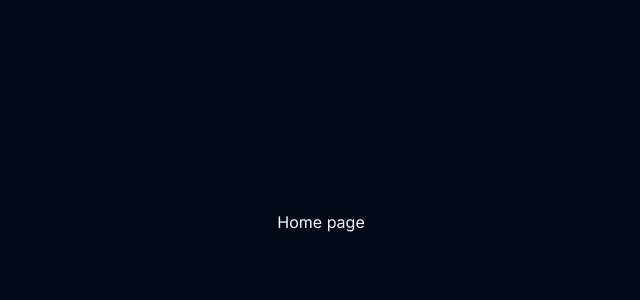
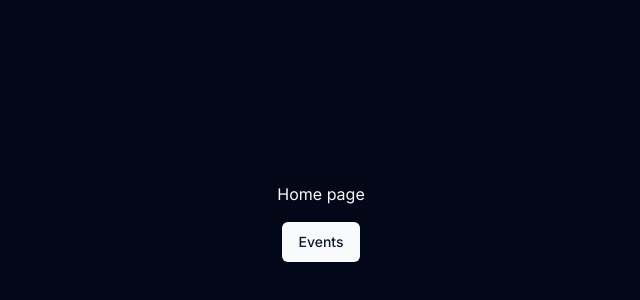
Before and after one commit to Phoenix-NSEC/Avenir24-Admin-Panel, a Next.js app: page / in a window 1280 px wide. Shown: the part 194-494 px from the top of the page, without its empty margins (319-959 px from the left). Built offline with nearby package versions, Linux system fonts and the light colour scheme.

Commit message:
Small UI change

```diff
--- a/app/page.tsx
+++ b/app/page.tsx
@@ -1,10 +1,14 @@
 import { Button } from "@/components/ui/button";
 import Image from "next/image";
+import Link from "next/link";
 
 export default function Home() {
   return (
-    <div className="flex items-center justify-center pt-8  h-screen">
+    <div className="flex flex-col gap-4 items-center justify-center pt-8  h-screen">
       Home page
+      <Link href={"/events"}>
+        <Button>Events</Button>
+      </Link>
     </div>
   );
 }
```
